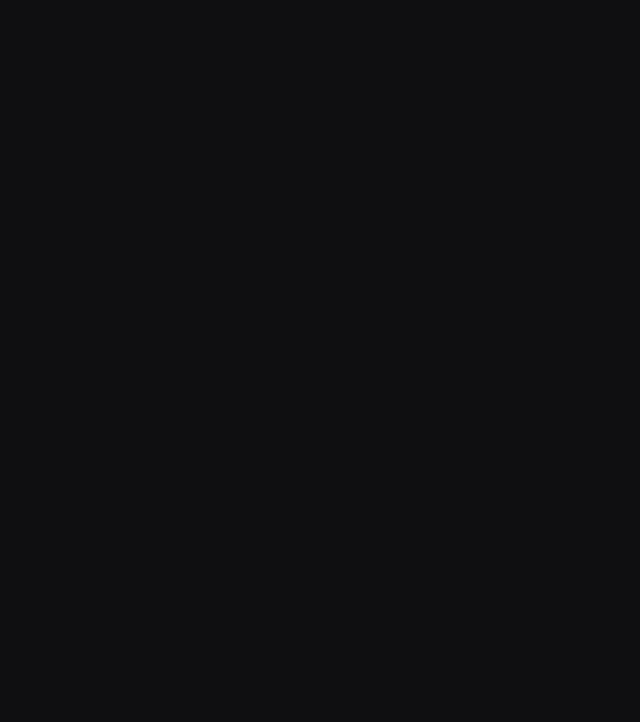
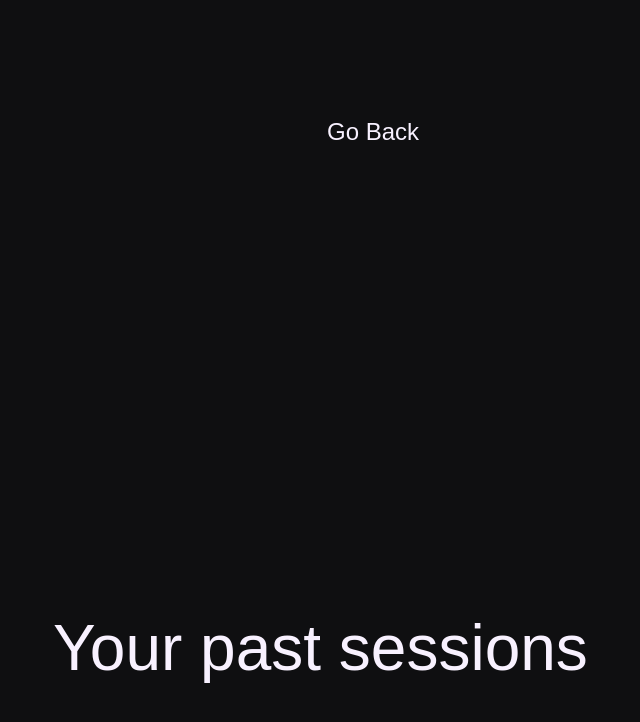
Before and after one commit to dzbarcea/a-simple-follow-through-app, a React (Create React App) app: page /past-sessions in a window 1280 px wide. Shown: the top 722 px of the page, without its empty margins (267-907 px from the left). Built offline with nearby package versions, Linux system fonts and the light colour scheme; a web font is replaced by a local one.

Commit message:
PastSessions now has a back button

```diff
--- a/src/common-styles.css
+++ b/src/common-styles.css
@@ -43,6 +43,11 @@ h2 {
 
 p,a,button,label,input,textarea {
     font-size: 1.5rem;
+}
+
+a:hover {
+    cursor: pointer;
+    color: var(--text-faded);
 }
 
 input {
--- a/src/components/Header/Header.tsx
+++ b/src/components/Header/Header.tsx
@@ -6,16 +6,19 @@ interface HeaderProps {
     title: string;
     subtitle: string;
     sectionComplete: boolean;
+    hasNavigation?: boolean;
 }
 
-const Header = ({ title, subtitle, sectionComplete }: HeaderProps) => {
+const Header = ({ title, subtitle, sectionComplete, hasNavigation=true }: HeaderProps) => {
     return (
         <div className='section-header'>
             <h1>{title}</h1>
-            <div className='nav-container'>
-                <NavButton type='back' status='disabled'/>
-                <NavButton type='next' status={sectionComplete ? 'active' : 'disabled'}/>
-            </div>
+            {hasNavigation && (
+                <div className='nav-container'>
+                    <NavButton type='back' status='disabled'/>
+                    <NavButton type='next' status={sectionComplete ? 'active' : 'disabled'}/>
+                </div>
+            )}
         </div>
     );
 }
--- a/src/pages/PastSessions.tsx
+++ b/src/pages/PastSessions.tsx
@@ -1,5 +1,7 @@
 import React from 'react';
-import {SessionData, useFormContext} from '../context/FormContext';
+import {useFormContext} from '../context/FormContext';
+import Header from '../components/Header/Header';
+import {useNavigate} from 'react-router-dom';
 
 interface PastSessionsProps {
 
@@ -7,13 +9,32 @@ interface PastSessionsProps {
 
 const PastSessions = (props: PastSessionsProps) => {
     const formContext = useFormContext();
+    const navigate = useNavigate();
+
+    const handleBackNavigation = () => {
+        if (!formContext?.chosenSelectionId || !formContext.predictionText) {
+            console.log('Go home!');
+            navigate('/');
+        } else {
+            navigate(-1); // Go back one page
+        }
+    }
 
     return (
-        <div>
-            {formContext?.pastSessions.map((session: SessionData) => (
-                <p>{`${session.date} - ${session.chosenSelectionName}`}</p>
-            ))}
-        </div>
+        <>
+            <a onClick={handleBackNavigation}>
+                Go Back
+            </a>
+
+            <Header
+                title='Your past sessions'
+                subtitle={`These are the activities you've done so far`}
+                sectionComplete={true}
+                hasNavigation={false}
+            />
+
+
+        </>
     );
 }
 
```
